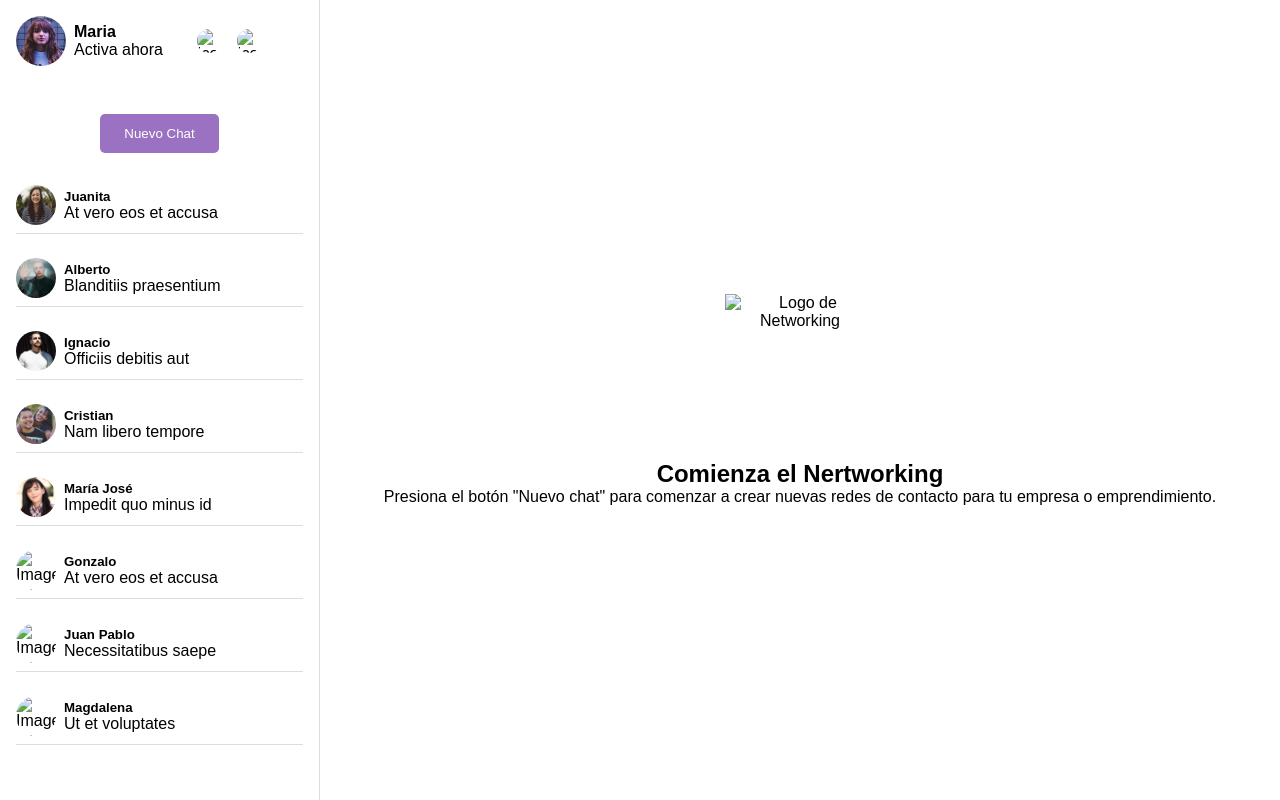
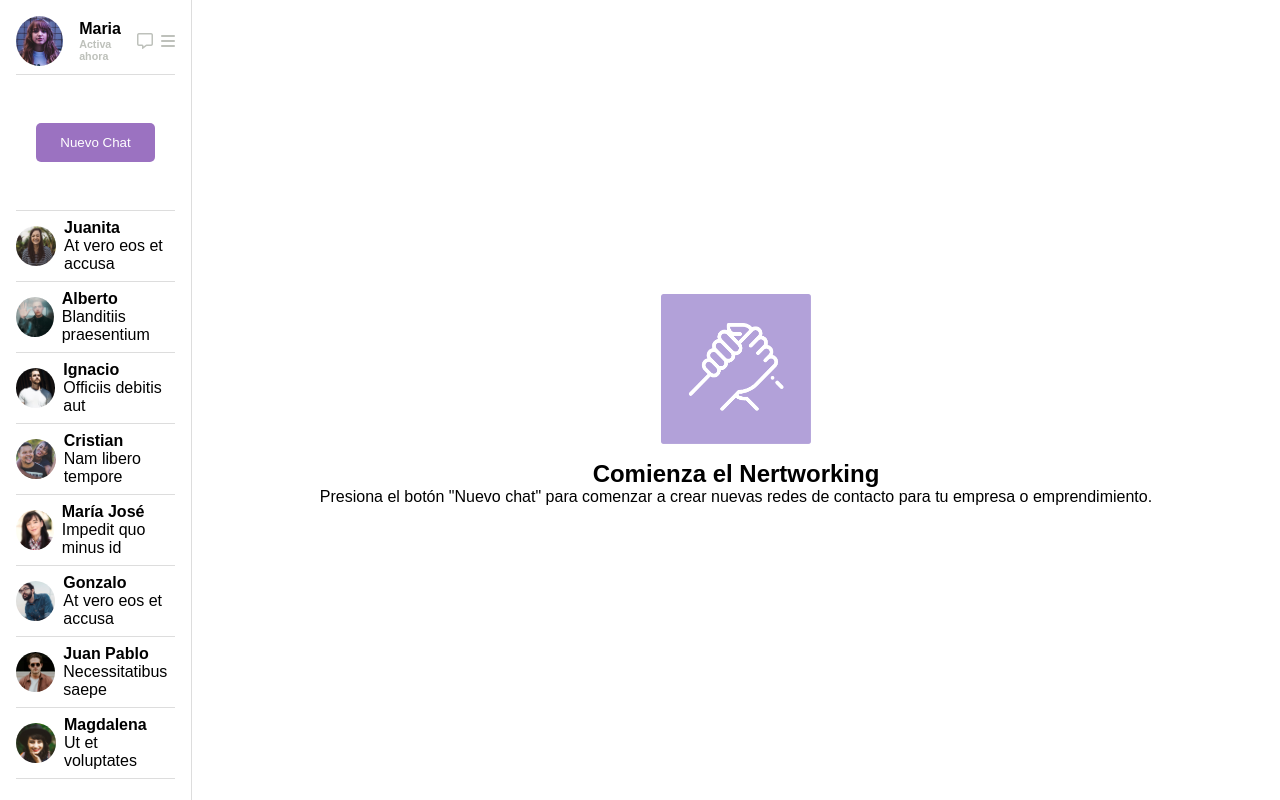
Before and after one commit to cley86/M2-D1-Sistema-de-Mensajeria, a plain HTML site: page index.html in a window 1280 px wide. Drawn offline with Linux system fonts and the light colour scheme.

Commit message:
actualización de style.css

```diff
--- a/assets/css/style.css
+++ b/assets/css/style.css
@@ -10,6 +10,10 @@ body {
   height: 100vh;
 }
 
+h6 {
+  color: #bec1bb;
+}
+
 .container {
   display: flex;
   width: 100%;
@@ -17,7 +21,7 @@ body {
 
 /* Sección de Contactos */
 .contacts-section {
-    flex: 0 0 25%; /* Tamaño fijo para la columna de contactos */
+  flex: 0 0 15%; /* Tamaño fijo para la columna de contactos */
   border-right: 1px solid #ddd;
   display: flex;
   flex-direction: column;
@@ -28,7 +32,8 @@ body {
   display: flex;
   align-items: center;
   justify-content: space-between;
-    margin-bottom: 1.5rem;
+  gap: 0.5rem; /* Espacio entre los elementos */
+  padding: 0 0 0.5rem 0;
 }
 
 .user-status img {
@@ -45,6 +50,7 @@ body {
 .user-status-icons {
   display: flex;
   gap: 0.5rem;
+  color: #bec1bb;
 }
 
 .user-status-icons img {
@@ -57,15 +63,14 @@ body {
   flex-grow: 1;
   display: flex;
   flex-direction: column;
-    gap: 1rem;
 }
 
 .contacts-list li {
   display: flex;
   align-items: center;
-    list-style: none;
   padding: 0.5rem 0;
   border-bottom: 1px solid #ddd;
+  justify-content: start;
 }
 
 .contacts-list li img {
@@ -77,9 +82,12 @@ body {
 
 .new-chat {
   display: flex;
+  flex-direction: column;
   justify-content: center;
   align-items: center;
-    margin: 1.5rem 0; /* Espacio superior e inferior */
+  padding: 3rem 0;
+  border-bottom: 1px solid #ddd;
+  border-top: 1px solid #ddd;
 }
 
 .new-chat button {
--- a/index.html
+++ b/index.html
@@ -5,6 +5,10 @@
     <meta name="viewport" content="width=device-width, initial-scale=1.0" />
     <title>Sistema de Mensajería</title>
     <link rel="stylesheet" href="./assets/css/style.css" />
+    <script
+      src="https://kit.fontawesome.com/b033028ea4.js"
+      crossorigin="anonymous"
+    ></script>
   </head>
   <body>
     <div class="container">
@@ -15,11 +19,11 @@
           <img src="./assets/img/maria.jpg" alt="Imagen de usuario" />
           <div>
             <h4>Maria</h4>
-            <p>Activa ahora</p>
+            <h6>Activa ahora</h6>
           </div>
           <div class="user-status-icons">
-            <img src="menu-icon1.png" alt="Icono 1" />
-            <img src="menu-icon2.png" alt="Icono 2" />
+            <i class="fa-regular fa-message"></i>
+            <i class="fa-solid fa-bars"></i>
           </div>
         </div>
 
@@ -33,56 +37,56 @@
           <li class="contact">
             <img src="./assets/img/user1.jpg" alt="Imagen de Juanita" />
             <div>
-              <h5>Juanita</h5>
+              <h4>Juanita</h4>
               <p>At vero eos et accusa</p>
             </div>
           </li>
           <li class="contact">
             <img src="./assets/img/user2.jpg" alt="Imagen de Alberto" />
             <div>
-              <h5>Alberto</h5>
+              <h4>Alberto</h4>
               <p>Blanditiis praesentium</p>
             </div>
           </li>
           <li class="contact">
             <img src="./assets/img/user3.jpg" alt="Imagen de Ignacio" />
             <div>
-              <h5>Ignacio</h5>
+              <h4>Ignacio</h4>
               <p>Officiis debitis aut</p>
             </div>
           </li>
           <li class="contact">
             <img src="./assets/img/user4.jpg" alt="Imagen de Cristian" />
             <div>
-              <h5>Cristian</h5>
+              <h4>Cristian</h4>
               <p>Nam libero tempore</p>
             </div>
           </li>
           <li class="contact">
             <img src="./assets/img/user5.jpg" alt="Imagen de María José" />
             <div>
-              <h5>María José</h5>
+              <h4>María José</h4>
               <p>Impedit quo minus id</p>
             </div>
           </li>
           <li class="contact">
-            <img src="contact6.jpg" alt="Imagen de contacto" />
+            <img src="./assets/img/user6.jpg" alt="Imagen de Gonzalo" />
             <div>
-              <h5>Gonzalo</h5>
+              <h4>Gonzalo</h4>
               <p>At vero eos et accusa</p>
             </div>
           </li>
           <li class="contact">
-            <img src="contact7.jpg" alt="Imagen de contacto" />
+            <img src="./assets/img/user7.jpg" alt="Imagen de Juan Pablo" />
             <div>
-              <h5>Juan Pablo</h5>
+              <h4>Juan Pablo</h4>
               <p>Necessitatibus saepe</p>
             </div>
           </li>
           <li class="contact">
-            <img src="contact8.jpg" alt="Imagen de contacto" />
+            <img src="./assets/img/user8.jpg" alt="Imagen de Magdalena" />
             <div>
-              <h5>Magdalena</h5>
+              <h4>Magdalena</h4>
               <p>Ut et voluptates</p>
             </div>
           </li>
@@ -91,7 +95,7 @@
 
       <!-- Sección Principal -->
       <div class="main-section">
-        <img src="logo.png" alt="Logo de Networking" />
+        <img src="./assets/img/hand.png" alt="Logo de Networking" />
         <h2>Comienza el Nertworking</h2>
         <p>
           Presiona el botón "Nuevo chat" para comenzar a crear nuevas redes de
```
Lines whose indentation alone changed are shown as unchanged.
